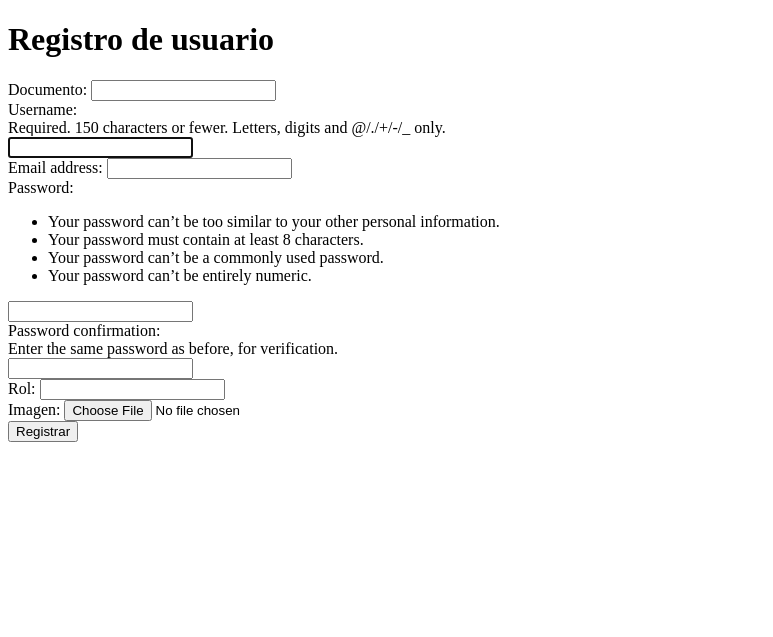
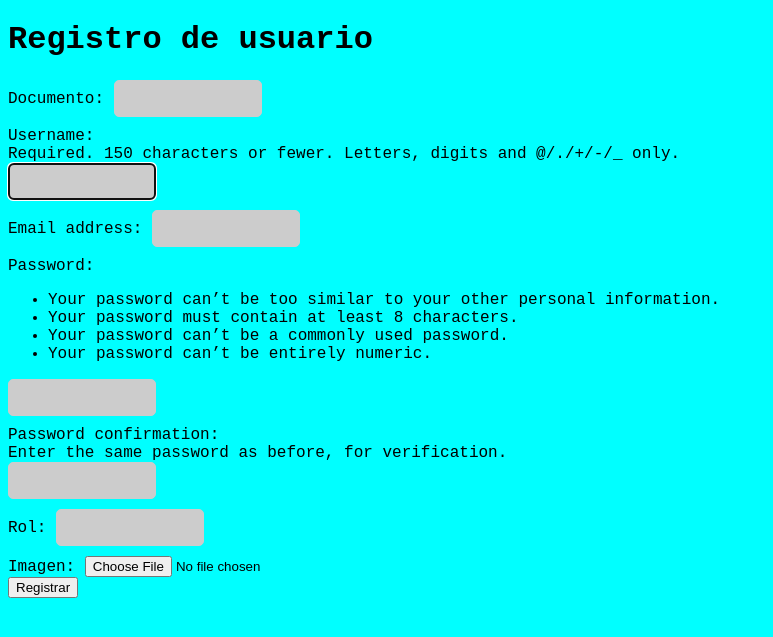
Before and after one commit to CarlitosNea/Django_Banco, a Django app: page /registro/ in a window 1280 px wide. Shown: the top 637 px of the page, without its empty margins (0-773 px from the left). Run offline with Django 4.2, Linux system fonts and the light colour scheme.

Commit message:
estilos del formulario

```diff
--- /dev/null
+++ b/Banco/AppBanco/static/registroUsu.css
@@ -0,0 +1,14 @@
+body{
+    background-color: aqua;
+    font-family:'Courier New', Courier, monospace;
+}
+input[type="text"],
+input[type="email"],
+input[type="password"] {
+    width: 10%;
+    padding: 10px;
+    margin-bottom: 10px;
+    border: 1px solid #ccc;
+    border-radius: 5px;
+    background-color: #ccc;
+}
--- a/Banco/AppBanco/templates/registroUsu.html
+++ b/Banco/AppBanco/templates/registroUsu.html
@@ -4,6 +4,7 @@
 <head>
     <meta charset="UTF-8">
     <meta name="viewport" content="width=device-width, initial-scale=1.0">
+    <link rel="stylesheet" href="{% static 'registroUsu.css' %}">
     <title>Document</title>
 </head>
 <body>
--- a/Banco/AppBanco/views.py
+++ b/Banco/AppBanco/views.py
@@ -1,4 +1,4 @@
-from ast import Try
+
 from atexit import register
 from pydoc import cli
 from django.shortcuts import render
```
